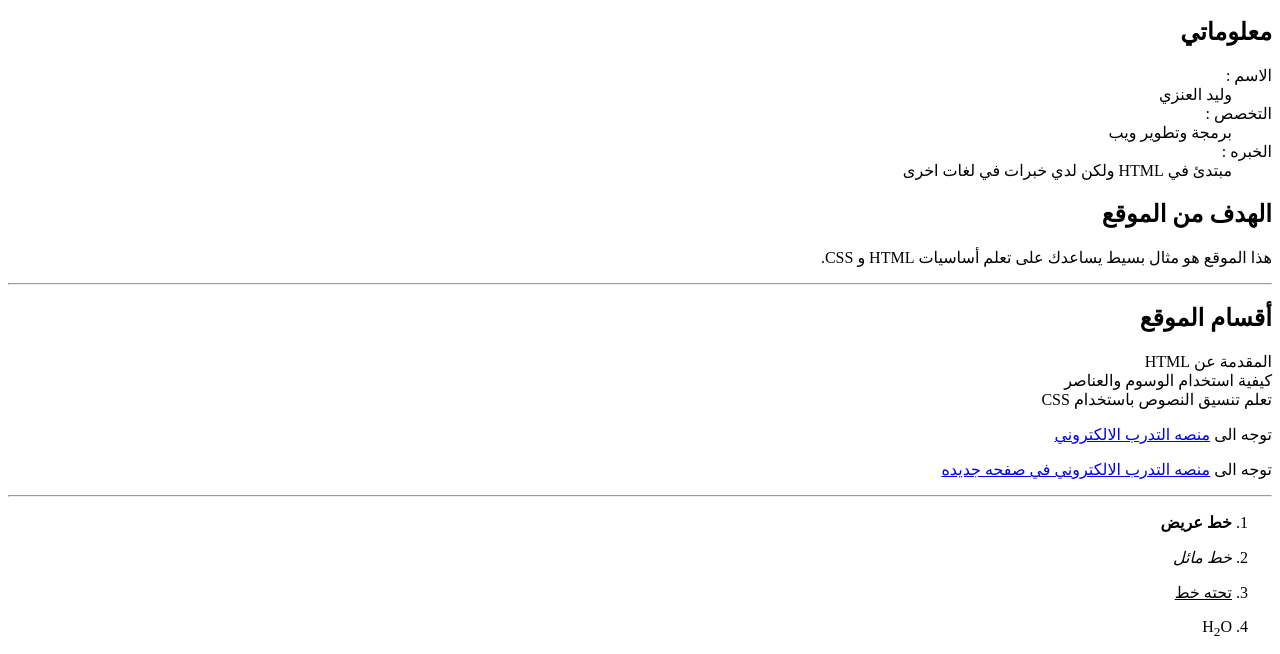
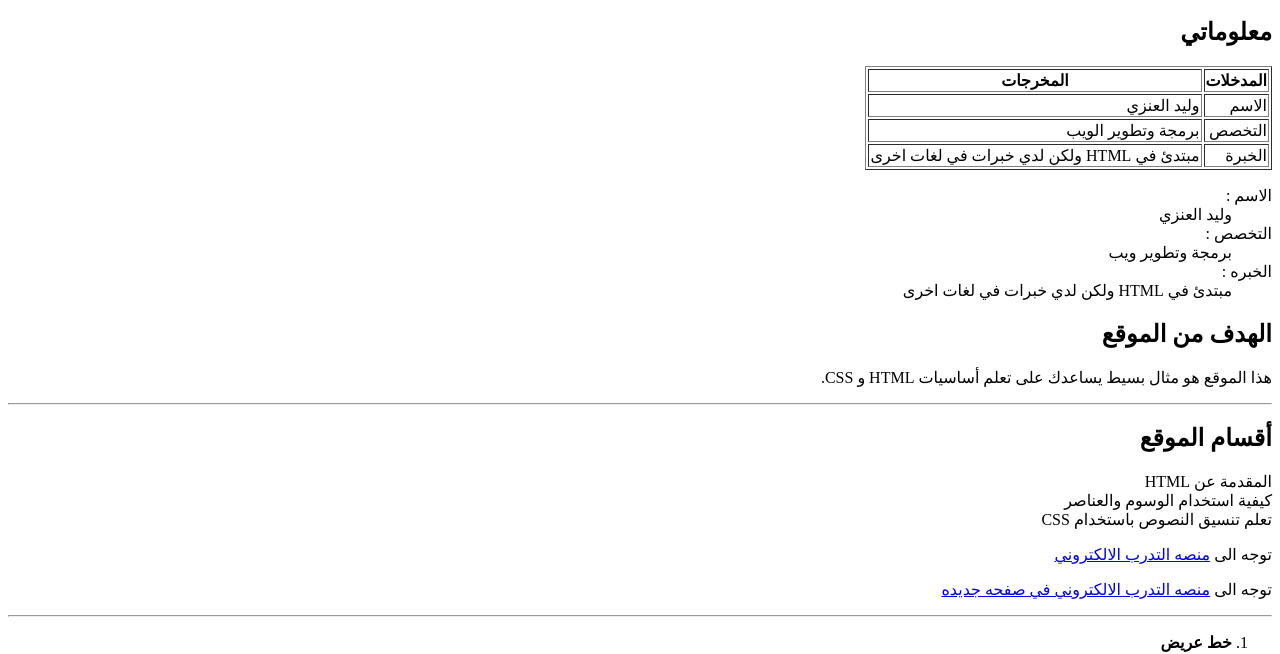
Before and after one commit to 52w2/HomeWork, a plain HTML site: page Willen/index.html in a window 1280 px wide. Shown: the part 139-793 px from the top of the page. Drawn offline with Linux system fonts and the light colour scheme.

Commit message:
Add files via upload

```diff
--- a/Willen/index.html
+++ b/Willen/index.html
@@ -20,6 +20,30 @@
 
 
     <h2 id="info">معلوماتي</h2>
+
+    <table border="1">
+<tr>
+<th>المدخلات</th>
+<th>المخرجات</th>
+</tr>
+
+<tr>
+<td>الاسم</td>
+<td>وليد العنزي</td>
+</tr>
+<tr>
+<td>التخصص</td>
+<td>برمجة وتطوير الويب</td>
+</tr>
+<tr>
+<td>الخبرة</td>
+<td>مبتدئ في HTML ولكن لدي خبرات في لغات اخرى</td>
+</tr>
+
+
+</table>
+
+
     <dl>
 <dt>الاسم :</dt>
 <dd>وليد العنزي</dd>
```
